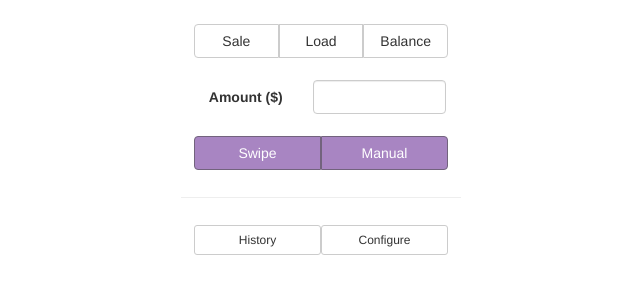
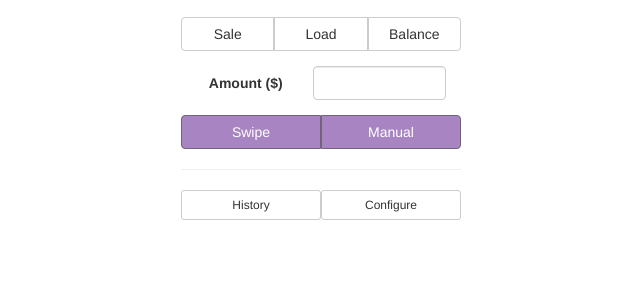
Before and after one commit to GalaxyPay/GalaxyPayTerminal, a plain HTML site: page ng-terminal/index.html in a window 1280 px wide. Shown: the part 116-410 px from the top of the page, without its empty margins (319-959 px from the left). Drawn offline with Linux system fonts and the light colour scheme.

Commit message:
Removed nested button look from bootstrap btn-group divs

```diff
--- a/ng-terminal/index.html
+++ b/ng-terminal/index.html
@@ -17,7 +17,7 @@
                     <img class="page-header img-responsive" src="img/logo.png">
                 </div>
                 <div class="form-group">
-                    <div class="btn btn-group btn-group-justified">
+                    <div class="btn-group btn-group-justified">
                         <a class="btn btn-default" ng-click="request.trancode = 'Sale'" ng-class="{active: request.trancode == 'Sale' }">Sale</a>
                         <a class="btn btn-default" ng-click="request.trancode = 'Load'" ng-class="{active: request.trancode == 'Load' }">Load</a>
                         <a class="btn btn-default" ng-click="request.trancode = 'Balance'; request.amount = null" ng-class="{active: request.trancode == 'Balance' }">Balance</a>
@@ -39,14 +39,14 @@
                     </div>
                 </div>
                 <div class="form-group">
-                    <div class="btn btn-group btn-group-justified">
+                    <div class="btn-group btn-group-justified">
                         <a class="btn btn-galaxy" ng-click="open('swipe.html','sm','static')" ng-disabled="request.trancode == null">Swipe</a>
                         <a class="btn btn-galaxy" ng-click="open('manual.html','sm','static')" ng-disabled="request.trancode == null">Manual</a>
                     </div>
                 </div>
                 <hr class="row" />
                 <div class="form-group">
-                    <div class="btn btn-group-justified">
+                    <div class="btn-group-justified">
           					<a class="btn btn-default btn-sm" ng-click="open('history.html','sm','static')">History</a>
           					<a class="btn btn-default btn-sm" ng-click="open('config.html','sm','static')">Configure</a>
           				</div>
```
